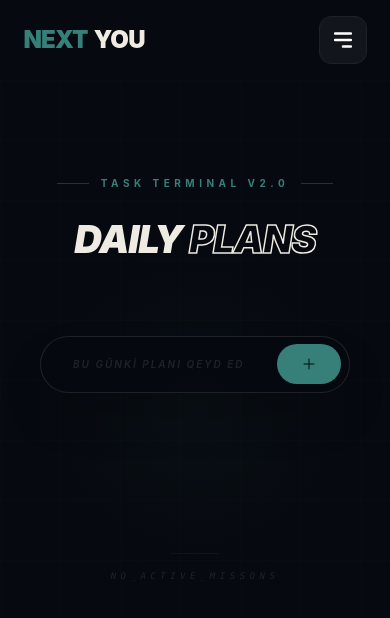
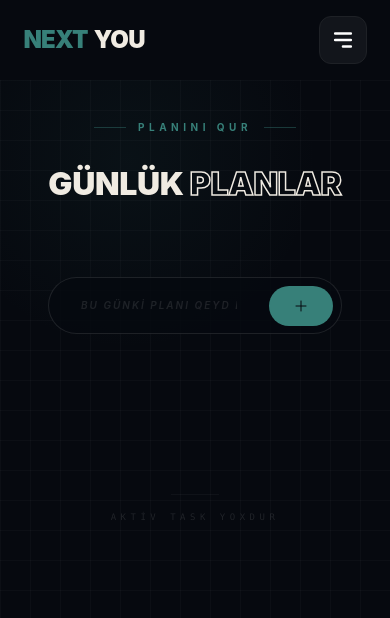
Before and after one commit to DashginAsgarli/next-you-new, a React (Vite) app: page /planner in a window 390 px wide. Shown: the top 618 px of the page. Built offline with nearby package versions, Linux system fonts and the light colour scheme.

Commit message:
style: update Planner component dimensions and color palette

```diff
--- a/src/components/planner/Planner.jsx
+++ b/src/components/planner/Planner.jsx
@@ -5,73 +5,43 @@ function Planner() {
   const [tasks, setTasks] = useState([]);
   const [input, setInput] = useState('');
 
-  const addTask = () => {
+  function addTask() {
     if (input.trim()) {
       setTasks([...tasks, { id: Date.now(), text: input.trim(), completed: false }]);
       setInput('');
     }
   };
 
-  const toggleComplete = (id) => {
-    setTasks(tasks.map(t => t.id === id ? { ...t, completed: !t.completed } : t));
-  };
-
-  const deleteTask = (id) => {
-    setTasks(tasks.filter(t => t.id !== id));
-  };
+  function toggleComplete(id) { setTasks(tasks.map(t => t.id === id ? { ...t, completed: !t.completed } : t)); };
+  function deleteTask(id) { setTasks(tasks.filter(t => t.id !== id)); };
 
   return (
-    <div className="relative min-h-screen bg-[#06090f] pt-24 pb-20 px-6 flex flex-col items-center overflow-hidden">
-
-      <div
-        className="absolute inset-0 z-0 pointer-events-none opacity-[0.4]"
-        style={{
-          backgroundImage: `linear-gradient(rgba(255,255,255,0.022) 1px, transparent 1px),
-                           linear-gradient(90deg, rgba(255,255,255,0.022) 1px, transparent 1px)`,
-          backgroundSize: '60px 60px'
-        }}
-      />
-
-      <div
-        className="absolute top-[15%] left-1/2 -translate-x-1/2 w-[80vw] h-[400px] pointer-events-none opacity-25 z-0"
-        style={{ background: 'radial-gradient(circle, rgba(55,128,121,0.2) 0%, transparent 70%)' }}
-      />
+    <div className="h-screen relative  px-8 md:px-16  py-10 flex flex-col items-center overflow-hidden">
 
       <div className="flex items-center gap-3 mb-8 relative z-10 animate-[fadeUp_0.7s_ease_both]">
         <div className="w-8 h-px bg-[#378079]/40" />
         <span className="text-[10px] tracking-[0.45em] text-[#378079] uppercase font-bold text-nowrap">
-          Task Terminal v2.0
+          PLANINI QUR
         </span>
         <div className="w-8 h-px bg-[#378079]/40" />
       </div>
-
-      <div className="relative z-10 mb-20 text-center animate-[fadeUp_0.7s_ease_both] [animation-delay:0.15s]">
-        <h1 className="text-[#f0ebe2] font-black text-[clamp(2.4rem,7vw,5.5rem)] leading-[0.85] tracking-[-0.03em] uppercase italic">
-          DAILY <span className="text-transparent" style={{ WebkitTextStroke: '1.5px #f0ebe2' }}>PLANS</span>
+      <div className="text-center mb-10">
+        <h1 className="text-[#f0ebe2] font-black text-[2rem] md:text-[2.5rem] lg:text-[3.5rem] leading-[1.07] tracking-[-0.01em] mb-9 animate-[fadeUp_0.7s_ease_both] [animation-delay:0.15s]">
+          GÜNLÜK{" "}
+          <span className="text-transparent [-webkit-text-stroke:1.5px_#f0ebe2]">
+            PLANLAR
+          </span>
         </h1>
       </div>
 
       <div className="relative w-full max-w-2xl z-10 mb-16 px-4 animate-[fadeUp_0.7s_ease_both] [animation-delay:0.3s]">
-        <div className="relative flex items-center bg-[#06090f]/80 backdrop-blur-md border border-white/10 rounded-full overflow-hidden transition-all focus-within:border-[#378079]/60 shadow-2xl">
-          <input
-            type="text"
-            placeholder="BU GÜNKİ PLANI QEYD EDİN..."
-            value={input}
-            onChange={(e) => setInput(e.target.value)}
-            onKeyPress={(e) => e.key === 'Enter' && addTask()}
-            className="w-full bg-transparent py-5 md:py-6 px-8 md:px-12 text-[10px] md:text-[11px] tracking-[2px] text-white focus:outline-none placeholder:text-white/10 uppercase font-semibold italic"
-          />
+        <div className="relative flex items-center bg-[#06090f]/80 backdrop-blur-md border border-white/10 rounded-full overflow-hidden transition-all focus-within:border-[#378079]/60 ">
+          <input type="text" placeholder="BU GÜNKİ PLANI QEYD EDİN..." value={input} onChange={(e) => setInput(e.target.value)} onKeyPress={(e) => e.key === 'Enter' && addTask()} className="w-full bg-transparent py-5 md:py-6 px-8 md:px-12 text-[10px] md:text-[11px] tracking-[2px] text-white focus:outline-none placeholder:text-white/10 uppercase font-semibold italic" />
           <div className="flex items-center pr-2 gap-2">
             {input && (
-                <HiOutlineXMark
-                    onClick={() => setInput('')}
-                    className="text-white/20 hover:text-white cursor-pointer transition-colors text-xl px-2"
-                />
+              <HiOutlineXMark onClick={() => setInput('')} className="text-white/20 hover:text-white cursor-pointer transition-colors text-xl px-2" />
             )}
-            <button
-              onClick={addTask}
-              className="px-6 md:px-10 h-10 md:h-12 bg-[#378079] text-[#06090f] text-[9px] md:text-[10px] font-black tracking-[2px] uppercase hover:bg-white hover:scale-105 active:scale-95 transition-all rounded-full flex items-center justify-center gap-2"
-            >
+            <button onClick={addTask} className="px-6 md:px-10 h-10 md:h-12 bg-[#378079] text-[#06090f] text-[9px] md:text-[10px] font-black tracking-[2px] uppercase hover:bg-white hover:scale-105 active:scale-95 transition-all rounded-full flex items-center justify-center gap-2">
               <HiOutlinePlus size={16} />
               <span className="hidden md:inline text-[9px]">ƏLAVƏ ET</span>
             </button>
@@ -79,19 +49,15 @@ function Planner() {
         </div>
       </div>
 
-      <div className="w-full max-w-3xl space-y-3.5 relative z-10 animate-[fadeUp_0.7s_ease_both] [animation-delay:0.45s]">
+      <div className="w-full  space-y-3.5 relative z-10 animate-[fadeUp_0.7s_ease_both] [animation-delay:0.45s]">
         {tasks.length === 0 ? (
           <div className="text-center py-24 opacity-10 flex flex-col items-center gap-4">
-             <div className="w-12 h-px bg-white/40" />
-             <p className="font-mono text-[9px] tracking-[0.5em] uppercase italic">No_Active_Missons</p>
+            <div className="w-12 h-px bg-white/40" />
+            <p className="font-mono text-[9px] tracking-[0.5em] uppercase ">AKTİV TASK YOXDUR</p>
           </div>
         ) : (
           tasks.map((task, index) => (
-            <div
-              key={task.id}
-              className={`group flex items-center justify-between p-5 md:p-6 transition-all duration-500 rounded-2xl border
-                ${task.completed ? 'bg-white/[0.01] border-white/5 opacity-40' : 'bg-white/[0.03] hover:bg-white/[0.05] border-white/10'}`}
-            >
+            <div key={task.id} className={`group flex items-center justify-between p-5 md:p-6 transition-all duration-500 rounded-2xl border    ${task.completed ? 'bg-white/1 border-white/5 opacity-40' : 'bg-white/3 hover:bg-white/5 border-white/10'}`}>
               <div className="flex items-center gap-5 md:gap-7 flex-1 cursor-pointer" onClick={() => toggleComplete(task.id)}>
                 <div className={`w-6 h-6 rounded-full border flex items-center justify-center transition-all shrink-0
                   ${task.completed ? 'bg-[#378079] border-[#378079]' : 'border-white/20 group-hover:border-[#378079]'}`}>
@@ -100,7 +66,7 @@ function Planner() {
 
                 <div className="flex flex-col">
                   <span className="font-mono text-[8px] text-[#378079] font-bold tracking-[0.2em] mb-1 opacity-60">
-                    PROTOCOL_{String(index + 1).padStart(2, '0')}
+                    TASK_{String(index + 1).padStart(2, '0')}
                   </span>
                   <p className={`font-mono text-[13px] md:text-sm uppercase tracking-widest transition-all
                     ${task.completed ? 'line-through text-white/20 italic' : 'text-[#f0ebe2]'}`}>
@@ -109,23 +75,13 @@ function Planner() {
                 </div>
               </div>
 
-              <button
-                onClick={() => deleteTask(task.id)}
-                className="text-white/5 hover:text-red-500/60 transition-all p-2 transform group-hover:translate-x-0 translate-x-2 opacity-0 group-hover:opacity-100"
-              >
+              <button onClick={() => deleteTask(task.id)} className="text-white/5 hover:text-red-500/60 transition-all p-2 transform group-hover:translate-x-0 translate-x-2 opacity-0 group-hover:opacity-100">
                 <HiOutlineTrash size={18} />
               </button>
             </div>
           ))
         )}
       </div>
-
-      <style>{`
-        @keyframes fadeUp {
-          from { opacity: 0; transform: translateY(20px); }
-          to { opacity: 1; transform: translateY(0); }
-        }
-      `}</style>
     </div>
   );
 }
--- a/src/pages/PlannerPage.jsx
+++ b/src/pages/PlannerPage.jsx
@@ -4,7 +4,11 @@ import Planner from '../components/planner/Planner'
 function PlannerPage() {
     return (
         <>
-            <Planner />
+            <section className=" w-full overflow-hidden relative">
+                <div className='background-tor'></div>
+                <div className='background-shadow'></div>
+                <Planner />
+            </section>
         </>
     )
 }
```
